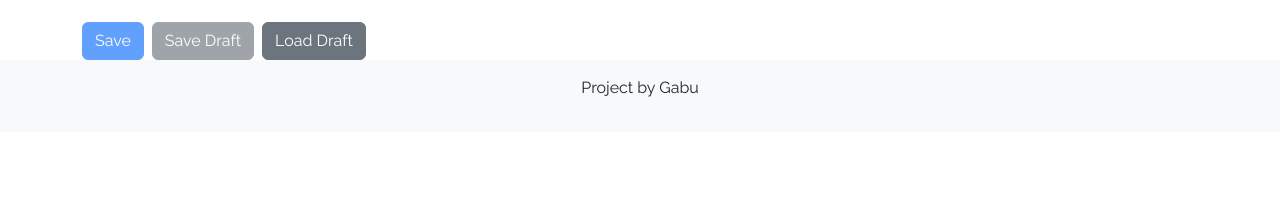
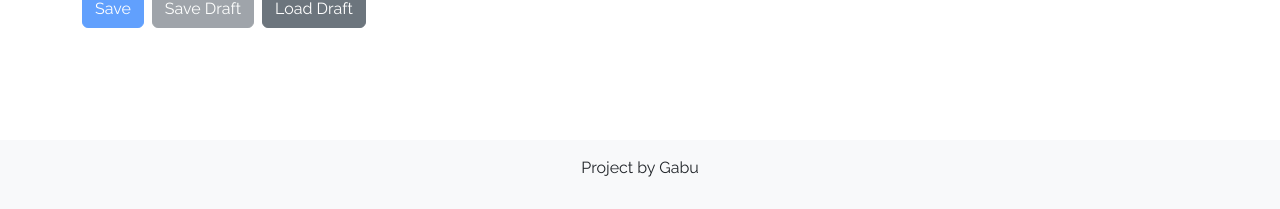
Before and after one commit to GaburaisuVGC/matchups, a React (Create React App) app in the folder front/: page / in a window 1280 px wide. Shown: the part 588-797 px from the top of the page. Built offline with nearby package versions, Linux system fonts and the light colour scheme; no server answers.

Commit message:
fix: footer css

```diff
--- a/front/src/App.js
+++ b/front/src/App.js
@@ -27,7 +27,7 @@ const App = () => {
   return (
     <div
       className={isDarkMode ? "dark-mode" : "light-mode"}
-      style={{ minHeight: "100vh", fontFamily: "Raleway, sans-serif" }}
+      style={{ minHeight: "100vh", fontFamily: "Raleway, sans-serif", display: "flex", flexDirection: "column"}}
     >
       <Router>
         <div className="d-flex justify-content-end p-3">
@@ -47,6 +47,7 @@ const App = () => {
         className={`text-center py-3 ${
           isDarkMode ? "bg-dark text-white" : "bg-light text-dark"
         }`}
+        style={{ marginTop: "auto" }}
       >
         <p>
           Project by{" "}
--- a/front/src/FormPage.js
+++ b/front/src/FormPage.js
@@ -103,7 +103,7 @@ const FormPage = () => {
 
   return (
     <div
-      className={`container mt-5 ${isDarkMode ? "dark-mode" : "light-mode"}`}
+      className={`container mt-3 ${isDarkMode ? "dark-mode" : "light-mode"}`}
     >
       <h1 className="text-center mb-4">Matchups.net</h1>
       <div
```
